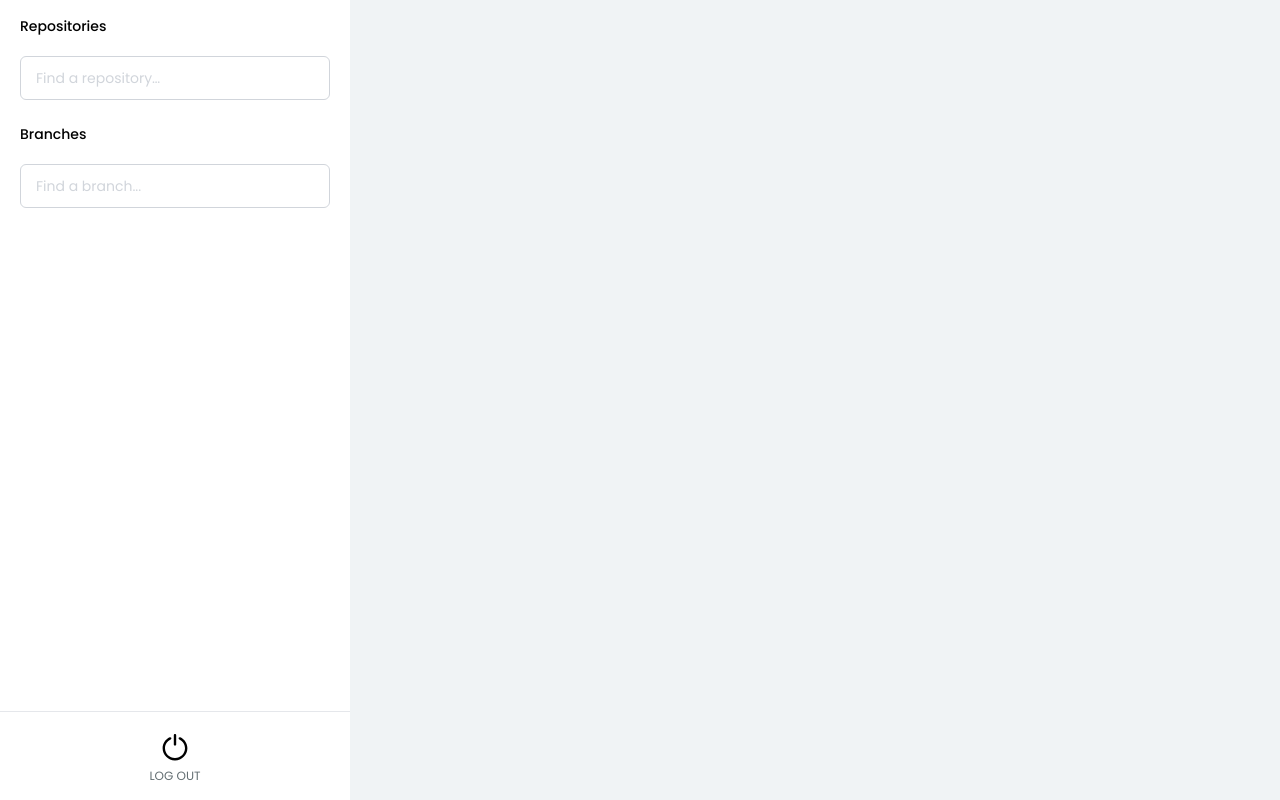
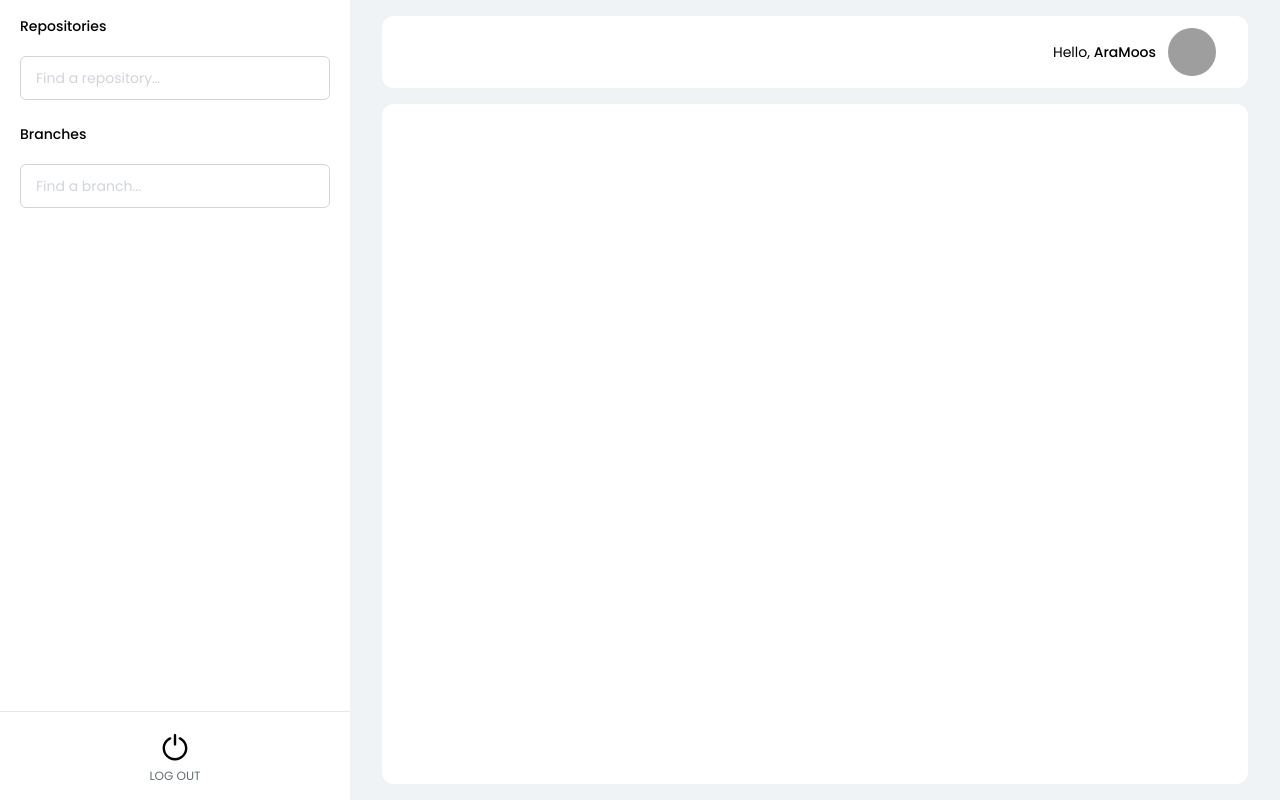
Before and after one commit to AraMoos/mostafa_arabi-taas-frontend-challenge, a Vue app: page / in a window 1280 px wide. Built offline with nearby package versions, Linux system fonts and the light colour scheme; grey boxes are pictures that could not be loaded.

Commit message:
feat: create header  component TheHeading

```diff
--- a/src/components/buttons/AmButton.vue
+++ b/src/components/buttons/VButton.vue
@@ -1,9 +1,9 @@
 <script lang="ts" setup>
-/* Props */
+// Props
 const props = defineProps({
   label: { type: String, default: "label" },
 });
-/* Props */
+
 </script>
 
 <template>
--- a/src/components/inputs/AmSelect.vue
+++ b/src/components/inputs/VSelect.vue
@@ -43,7 +43,6 @@ const selectOption = (option: any) => {
         autocomplete="off"
         v-model="searchVal"
         @input="filterData"
-        @change="filterData"
       />
       <span class="am-select-group-pl absolute">{{ placeholder }}</span>
       <div class="am-select-group-options absolute z-30 w-full box-border">
--- a/src/views/AppLayout.vue
+++ b/src/views/AppLayout.vue
@@ -7,7 +7,7 @@ import { RouterView } from "vue-router";
     class="p-0 overflow-hidden bg-color-dark-20 w-screen h-screen max-h-screen max-w-full"
   >
     <main
-      class="flex flex-row overflow-hidden gap-x-9 w-full h-full max-h-full"
+      class="flex flex-row overflow-hidden gap-x-8 w-full h-full max-h-full"
     >
       <RouterView />
     </main>
--- a/src/views/pages/authorize/Index.vue
+++ b/src/views/pages/authorize/Index.vue
@@ -1,5 +1,5 @@
 <script setup lang="ts">
-import AmButton from "@/components/buttons/AmButton.vue";
+import VButton from "@/components/buttons/VButton.vue";
 </script>
 <template>
   <div class="w-full h-full flex items-center justify-center">
@@ -7,7 +7,7 @@ import AmButton from "@/components/buttons/AmButton.vue";
       class="box-border rounded-xl p-6 bg-white w-11/12 max-w-[576px] min-h-[300px] flex items-center"
     >
       <div class="w-max mx-auto">
-        <AmButton label="Authorize my Github account"/>
+        <VButton label="Authorize my Github account"/>
       </div>
     </div>
   </div>
--- a/src/views/pages/repositories/Index.vue
+++ b/src/views/pages/repositories/Index.vue
@@ -1,6 +1,13 @@
 <script setup lang="ts">
-import SideBar from "./components/SideBar.vue";
+import TheSideBar from "./components/TheSideBar.vue";
+import TheHeading from "./components/TheHeading.vue";
 </script>
 <template>
-  <SideBar />
+  <TheSideBar />
+  <div class="flex flex-col gap-y-4 flex-1 py-4 pr-8">
+    <TheHeading />
+    <div class="flex flex-1 px-8 py-3 bg-white rounded-xl">
+
+    </div>
+  </div>
 </template>
--- /dev/null
+++ b/src/views/pages/repositories/components/TheHeading.vue
@@ -0,0 +1,15 @@
+<template>
+  <header class="flex flex-row-reverse px-8 py-3 bg-white rounded-xl">
+    <span class="flex items-center gap-x-3">
+      <div class="text-sm c-gray-text">
+        <p class="font-normal">Hello, <span class="font-medium">AraMoos</span></p>
+      </div>
+      <img
+        src="https://avatars.githubusercontent.com/u/111636676?v=4"
+        alt=""
+        srcset=""
+        class="rounded-full w-12 h-12 bg-color-dark-20"
+      />
+    </span>
+  </header>
+</template>
--- a/src/views/pages/repositories/components/SideBar.vue
+++ b/src/views/pages/repositories/components/TheSideBar.vue
@@ -1,7 +1,7 @@
 <script setup lang="ts">
 import { ref } from "vue";
 import LogOutIcon from "@/assets/icons/LogOutIcon.vue";
-import AmSelect from "@/components/inputs/AmSelect.vue";
+import VSelect from "@/components/inputs/VSelect.vue";
 
 const repoName = ref("");
 const repositoriesList = [
@@ -26,8 +26,8 @@ const branchesList = [
     <!--  Filter -->
     <div class="flex-1 box-border px-5">
       <div class="flex flex-col gap-y-6">
-        <AmSelect label="Repositories" :options="repositoriesList" placeholder="Find a repository…" />
-        <AmSelect label="Branches" :options="branchesList" placeholder="Find a branch..." />
+        <VSelect label="Repositories" :options="repositoriesList" placeholder="Find a repository…" />
+        <VSelect label="Branches" :options="branchesList" placeholder="Find a branch..." />
       </div>
     </div>
     <!--  Filter -->
@@ -42,18 +42,6 @@ const branchesList = [
         <LogOutIcon />
         <span class="color-gray-text text-xs uppercase">log Out</span>
       </span>
-      <!--  <span class="flex items-center gap-x-3">
-        <img
-          src="https://avatars.githubusercontent.com/u/111636676?v=4"
-          alt=""
-          srcset=""
-          class="rounded-full w-12 h-12 bg-color-dark-20"
-        />
-        <div class="text-sm c-gray-text">
-          <p class="font-normal">Hello,</p>
-          <p class="font-semibold">AraMoos</p>
-        </div>
-      </span> -->
     </div>
     <!--  Log Out -->
   </aside>
```
